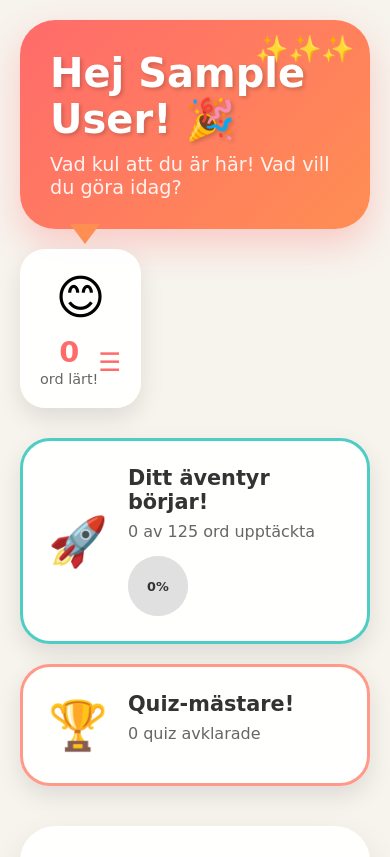
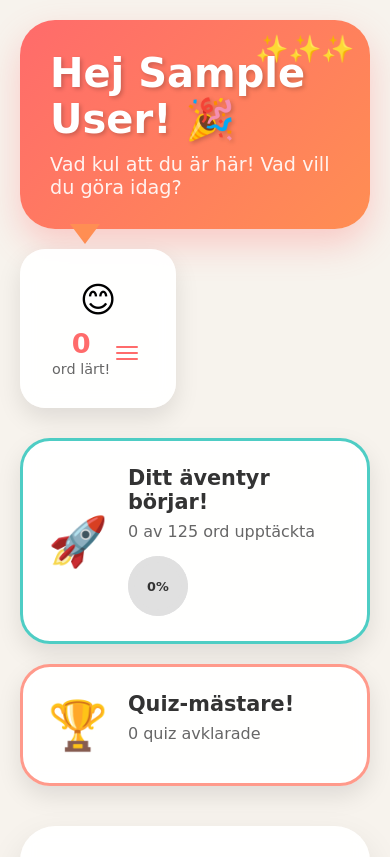
Before and after one commit to kirre02/LearnEnglish, a Vue app in the folder frontend/: page /dashboard in a window 390 px wide. Shown: the top 857 px of the page. Built offline with nearby package versions, Linux system fonts and the light colour scheme; sample sign-in values are in the browser's storage.

Commit message:
feat: added hamburger menu

```diff
--- a/frontend/src/components/Dashboard.vue
+++ b/frontend/src/components/Dashboard.vue
@@ -16,7 +16,6 @@
           <div class="sparkles">✨✨✨</div>
         </div>
 
-        <!-- Ersatt den gamla user-info-bubble med den nya komponenten -->
         <UserInfoBubble
           :learnedWords="learnedWords"
           @logout="handleLogout"
--- a/frontend/src/components/UserInfoBubble.vue
+++ b/frontend/src/components/UserInfoBubble.vue
@@ -1,23 +1,25 @@
 <template>
-    <div class="user-info-bubble" @click="toggleMenu">
+  <div class="user-info-bubble">
     <div class="user-avatar">😊</div>
+
     <div class="user-details">
       <div class="word-count">
         <span class="count">{{ learnedWords }}</span>
         <span class="label">ord lärt!</span>
       </div>
 
-            <!-- Hamburgarmeny-ikon -->
-            <button class="menu-toggle" @click.stop="toggleMenu">
-                <span class="menu-icon">☰</span>
+      <!-- Hamburgarknapp -->
+      <button class="menu-toggle" @click.stop="toggleMenu" aria-label="Meny">
+        <span class="hamburger" :class="{ active: menuOpen }"></span>
       </button>
     </div>
 
-        <transition name="expand">
-            <div v-if="menuOpen" class="inline-menu">
-                <button class="menu-item" @click.stop="$emit('show-results')"> Resultat</button>
-                <button class="menu-item" @click.stop="$emit('show-settings')">Inställningar</button>
-                <button class="menu-item logout" @click.stop="$emit('logout')"> Logga ut</button>
+    <!-- Flytande meny med samma bredd som bubblan -->
+    <transition name="fade-slide">
+      <div v-if="menuOpen" class="floating-menu">
+        <button class="menu-item" @click.stop="$emit('show-profile')">Profil</button>
+        <div class="divider-vertical"></div>
+        <button class="menu-item logout" @click.stop="$emit('logout')">Logga ut</button>
       </div>
     </transition>
   </div>
@@ -49,28 +51,25 @@ export default {
 .user-info-bubble {
   position: relative;
   background: #fff;
-  border-radius: 25px; /* samma radie som menyn */
+  border-radius: 25px;
   box-shadow: 0 8px 20px rgba(0, 0, 0, 0.08);
-  overflow: visible; /* så menyn får sticka ut */
+  overflow: visible;
   z-index: 10;
-}
-
-
-
-.user-info-bubble:hover {
-    transform: scale(1.02);
+  transition: all 0.25s ease;
 }
 
 .user-avatar {
-    font-size: 3em;
+  font-size: 2.2em;
   text-align: center;
-    margin-bottom: 10px;
+  margin-top: 10px;
 }
 
 .user-details {
   display: flex;
   justify-content: space-between;
   align-items: center;
+  margin-top: 8px;
+  padding: 0 12px 10px;
 }
 
 .word-count {
@@ -79,9 +78,9 @@ export default {
 
 .count {
   display: block;
-    font-size: 1.8em;
+  font-size: 1.7em;
   font-weight: bold;
-    color: #FF6B6B;
+  color: #ff6b6b;
 }
 
 .label {
@@ -89,97 +88,128 @@ export default {
   color: #666;
 }
 
-.inline-menu {
+.menu-toggle {
+  background: none;
+  border: none;
+  cursor: pointer;
+  padding: 6px;
+  position: relative;
+  z-index: 1000;
+}
+
+.hamburger {
+  display: block;
+  width: 22px;
+  height: 2px;
+  background-color: #ff6b6b;
+  position: relative;
+  border-radius: 2px;
+  transition: all 0.3s ease-in-out;
+}
+
+.hamburger::before,
+.hamburger::after {
+  content: "";
   position: absolute;
-  top: 99%; /* överlappar lite för att ta bort glapp */
+  left: 0;
+  width: 22px;
+  height: 2px;
+  background-color: #ff6b6b;
+  border-radius: 2px;
+  transition: all 0.3s ease-in-out;
+}
+
+.hamburger::before {
+  top: -6px;
+}
+
+.hamburger::after {
+  top: 6px;
+}
+
+.hamburger.active {
+  background-color: transparent;
+}
+
+.hamburger.active::before {
+  transform: rotate(45deg);
+  top: 0;
+}
+
+.hamburger.active::after {
+  transform: rotate(-45deg);
+  top: 0;
+}
+
+.floating-menu {
+  position: absolute;
+  top: calc(100% + 10px);
   left: 0;
   right: 0;
   background: #fff;
-  border-radius: 0 0 25px 25px; /* rundad bara i botten */
-  box-shadow: 0 8px 20px rgba(0, 0, 0, 0.08);
-  z-index: 999;
+  border-radius: 20px;
+  box-shadow: 0 8px 24px rgba(0, 0, 0, 0.12);
   display: flex;
   justify-content: space-around;
   align-items: center;
-  padding: 15px 0;
-  border-top: none;
-  margin: 0;
+  padding: 12px 0;
+  z-index: 999;
+  animation: dropIn 0.25s ease forwards;
 }
-
-.inline-menu::before {
-  content: "";
-  position: absolute;
-  top: -10px;
-  left: 0;
-  right: 0;
-  height: 10px;
-  background: #fff;
-}
-
-.menu-toggle {
-    background: none;
-    border: none;
-    font-size: 1.6em;
-    cursor: pointer;
-    color: #FF6B6B;
-    transition: transform 0.2s ease;
-}
-
-.menu-toggle:hover {
-    transform: scale(1.2);
-}
-
 
 .menu-item {
   background: none;
   border: none;
-  padding: px 15px;
-  text-align: center;
   font-size: 1em;
   cursor: pointer;
   color: #333;
-  transition: background 0.2s ease, transform 0.1s ease;
+  transition: transform 0.1s ease;
+  flex: 1;
 }
 
 .menu-item:hover {
-  background: rgba(0, 0, 0, 0.05);
-  transform: scale(1.02);
+  opacity: 0.7;
 }
 
 .menu-item.logout {
-  color: #FF6B6B;
+  color: #ff6b6b;
   font-weight: bold;
 }
 
-/* Expansion animation */
-.expand-enter-active,
-.expand-leave-active {
-  transition: all 0.25s ease;
-  overflow: hidden;
+.divider-vertical {
+  width: 1px;
+  height: 25px;
+  background-color: rgba(0, 0, 0, 0.1);
 }
 
-.expand-enter-from,
-.expand-leave-to {
-  max-height: 0;
-  opacity: 0;
+.fade-slide-enter-active,
+.fade-slide-leave-active {
+  transition: all 0.25s ease;
 }
 
-.expand-enter-to,
-.expand-leave-from {
-  max-height: 200px;
-  opacity: 1;
+.fade-slide-enter-from {
+  opacity: 0;
+  transform: translateY(-5px);
 }
 
-/* Dropdown slide */
-@keyframes slideDown {
+.fade-slide-enter-to {
+  opacity: 1;
+  transform: translateY(0);
+}
+
+.fade-slide-leave-to {
+  opacity: 0;
+  transform: translateY(-5px);
+}
+
+@keyframes dropIn {
   from {
-    transform: translateY(-10px);
     opacity: 0;
+    transform: translateY(-8px);
   }
   to {
+    opacity: 1;
     transform: translateY(0);
-    opacity: 1;
   }
 }
-
 </style>
```
Also changed, not shown: 1 other file (tests, documents, lock files or other folders). Lines whose indentation alone changed are shown as unchanged.
